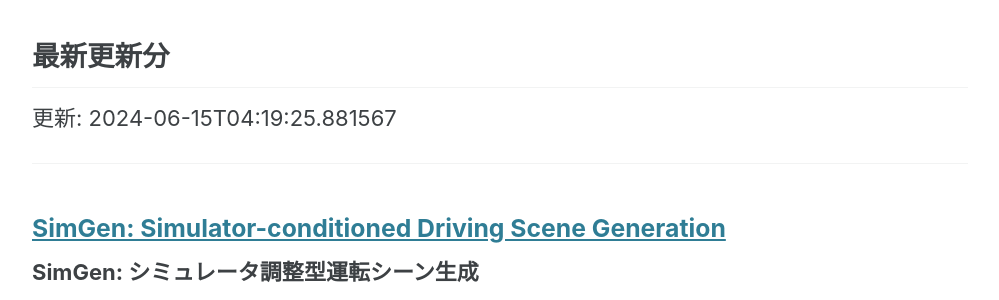
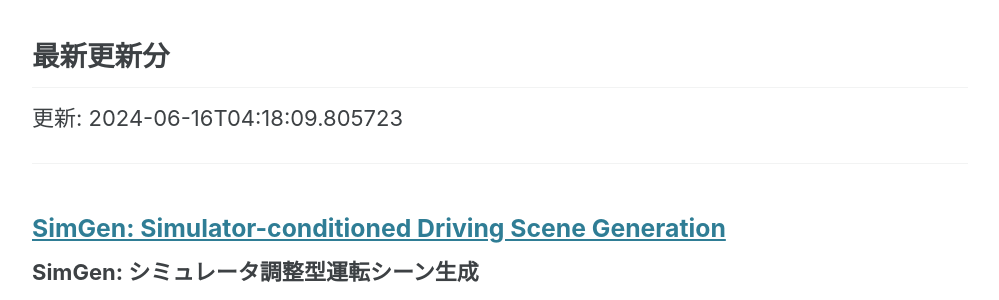
Before and after one commit to haruhisa-enomoto/arxiv-privacy-tech, a Jekyll site: the page built from index.md, in a window 1280 px wide and 900 px high, scrolled down 680 px. Shown: the part 155-455 px from the top of the window, without its empty margins (140-1139 px from the left). Built offline with Jekyll 4.4.1, drawn with Linux system fonts in a browser that asks for light colours; cached includes are drawn as plain includes.

Commit message:
:robot: Automate updates

```diff
--- a/index.md
+++ b/index.md
@@ -27,7 +27,7 @@ author_profile: false
 
 ## 最新更新分
 
-更新: 2024-06-15T04:19:25.881567
+更新: 2024-06-16T04:18:09.805723
 
 - - -
 
```
